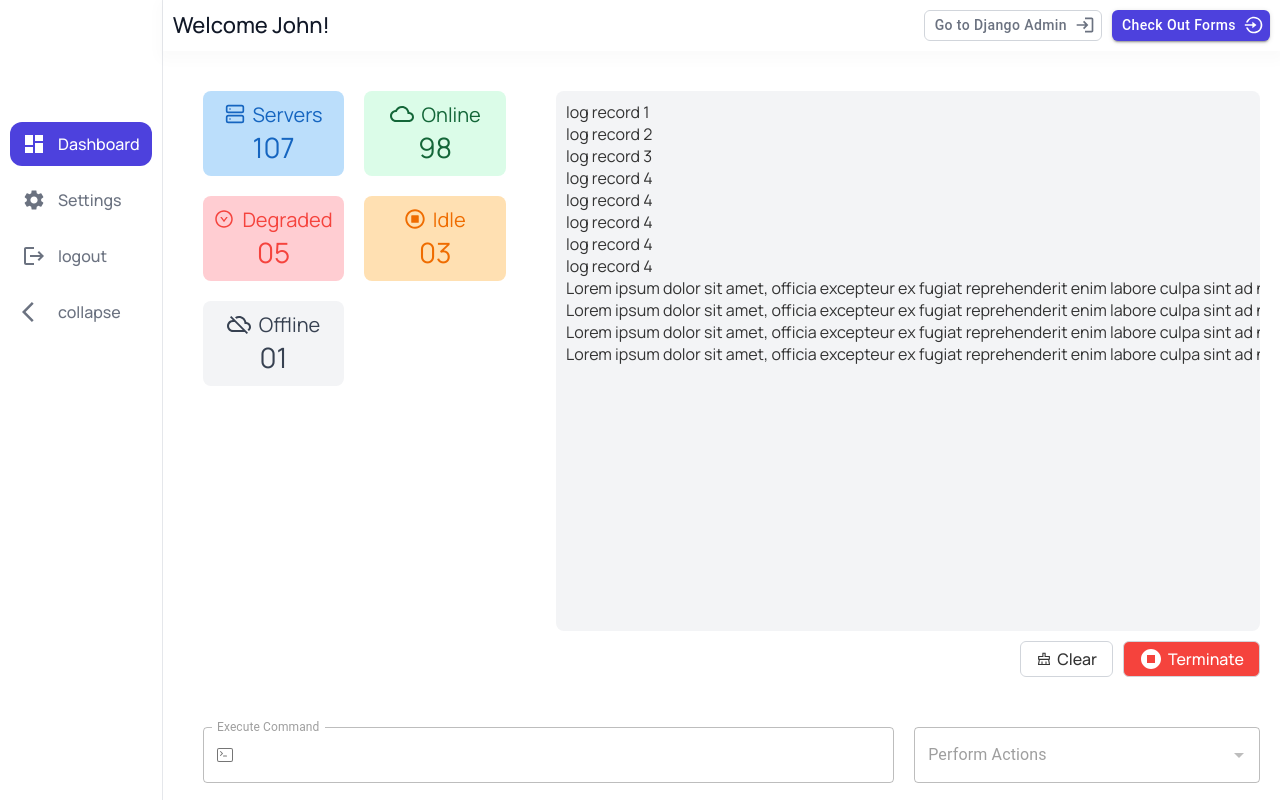
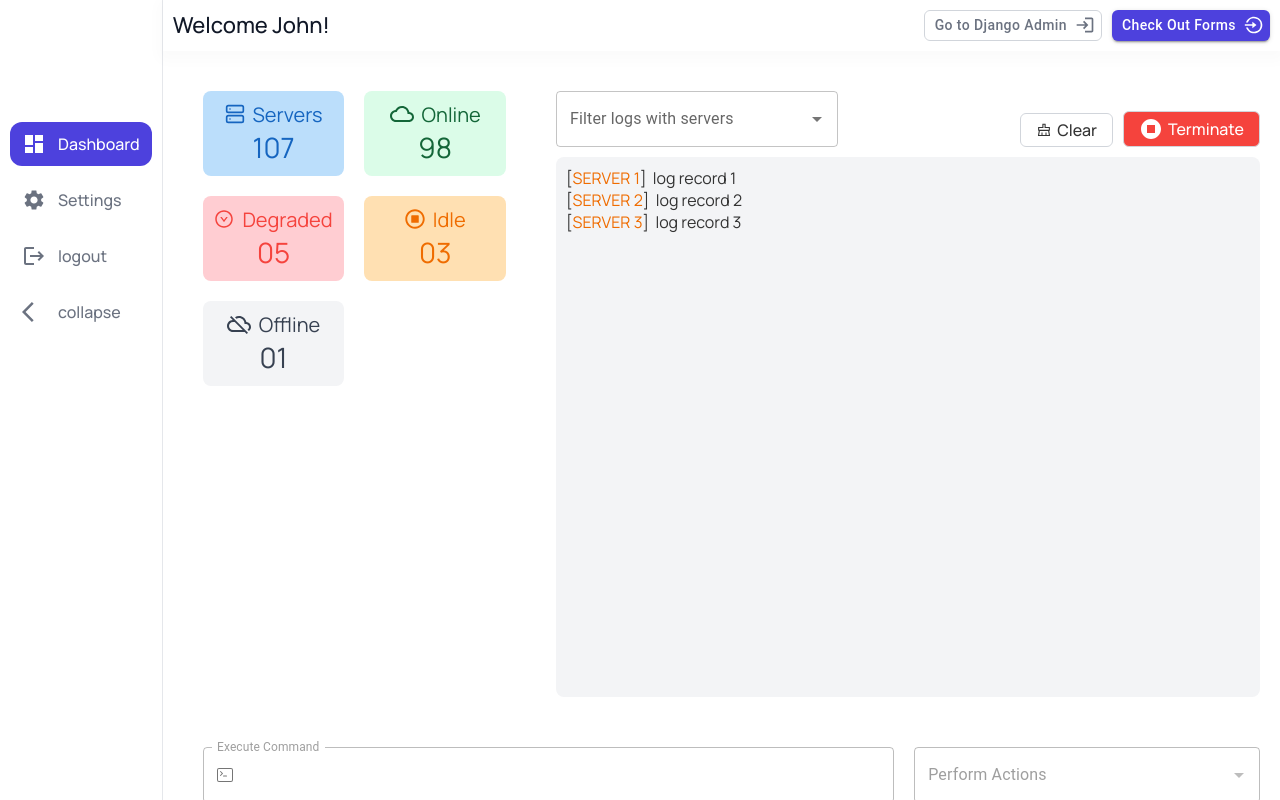
Before and after one commit to shaeinst/virtual-server-manager, a React (Vite) app in the folder frontend/vsm/: page / in a window 1280 px wide. Built offline with nearby package versions, Linux system fonts and the light colour scheme.

Commit message:
feat: add option to filter logs according to servers selection

```diff
--- /dev/null
+++ b/frontend/vsm/src/interface/components/LogDisplay/FilterServer.tsx
@@ -0,0 +1,83 @@
+import { useEffect, useState } from "react"
+import { Autocomplete, TextField } from "@mui/material"
+
+import "./stylesLogDisplay.scss"
+
+const fakeLogs: ServerLogType[] = [
+    {
+        server: "SERVER 1",
+        msg: "log record 1",
+    },
+    {
+        server: "SERVER 2",
+        msg: "log record 2",
+    },
+    {
+        server: "SERVER 3",
+        msg: "log record 3",
+    },
+]
+
+type ServerLogType = {
+    server: string
+    msg: string
+}
+
+function FilterServer() {
+    //
+
+    const [logs, setLogs] = useState<ServerLogType[]>([])
+    const [filteredLogs, setFilteredLogs] = useState<ServerLogType[]>([])
+    const [servers, setServers] = useState<string[]>([])
+
+    useEffect(() => {
+        setLogs(fakeLogs)
+        setFilteredLogs(fakeLogs)
+    }, [])
+
+    const clearLogs = () => {
+        setLogs([])
+        setFilteredLogs([])
+    }
+
+    const handleServerFilter = (_event: any, servers: string[]) => {
+        setServers(servers)
+        if (servers.length === 0) {
+            // if non is selected, show logs for all servers
+            setFilteredLogs(logs)
+        } else {
+            setFilteredLogs(logs.filter((log) => servers.includes(log.server)))
+        }
+    }
+
+    const DisplayServerFilter = () => {
+        return (
+            <Autocomplete
+                multiple
+                limitTags={2}
+                id="multiple-limit-tags"
+                renderInput={(params) => (
+                    <TextField
+                        {...params}
+                        label="Filter logs with servers"
+                        placeholder="Servers"
+                    />
+                )}
+                options={
+                    // example: ["Server name 1", "Server name 2"]
+                    logs.map((log) => log.server)
+                }
+                getOptionLabel={(server) => server}
+                onChange={handleServerFilter}
+                value={servers}
+            />
+        )
+    }
+    return {
+        DisplayServerFilter,
+        logs: filteredLogs,
+        clearLogs: clearLogs,
+    }
+}
+
+export default FilterServer
--- a/frontend/vsm/src/interface/components/LogDisplay/LogDisplay.tsx
+++ b/frontend/vsm/src/interface/components/LogDisplay/LogDisplay.tsx
@@ -1,57 +1,31 @@
-import { useEffect, useState } from "react"
+import { useState } from "react"
 import { AiOutlineClear } from "react-icons/ai"
 import StopCircleIcon from "@mui/icons-material/StopCircle"
 
 import "./stylesLogDisplay.scss"
+import FilterServer from "./FilterServer"
 import { Button } from "$exporter/component"
-
-const fakeLogs = [
-    "log record 1",
-    "log record 2",
-    "log record 3",
-    "log record 4",
-    "log record 4",
-    "log record 4",
-    "log record 4",
-    "log record 4",
-    "Lorem ipsum dolor sit amet, officia excepteur ex fugiat reprehenderit enim labore culpa sint ad nisi Lorem pariatur mollit ex esse exercitation amet. Nisi anim cupidatat excepteur officia. Reprehenderit nostrud nostrud ipsum Lorem est aliquip amet voluptate voluptate dolor minim nulla est proident. Nostrud officia pariatur ut officia. Sit irure elit esse ea nulla sunt ex occaecat reprehenderit commodo officia dolor Lorem duis laboris cupidatat officia voluptate. Culpa proident adipisicing id nulla nisi laboris ex in Lorem sunt duis officia eiusmod. Aliqua reprehenderit commodo ex non excepteur duis sunt velit enim. Voluptate laboris sint cupidatat ullamco ut ea consectetur et est culpa et culpa duis.",
-    "Lorem ipsum dolor sit amet, officia excepteur ex fugiat reprehenderit enim labore culpa sint ad nisi Lorem pariatur mollit ex esse exercitation amet. Nisi anim cupidatat excepteur officia. Reprehenderit nostrud nostrud ipsum Lorem est aliquip amet voluptate voluptate dolor minim nulla est proident. Nostrud officia pariatur ut officia. Sit irure elit esse ea nulla sunt ex occaecat reprehenderit commodo officia dolor Lorem duis laboris cupidatat officia voluptate. Culpa proident adipisicing id nulla nisi laboris ex in Lorem sunt duis officia eiusmod. Aliqua reprehenderit commodo ex non excepteur duis sunt velit enim. Voluptate laboris sint cupidatat ullamco ut ea consectetur et est culpa et culpa duis.",
-    "Lorem ipsum dolor sit amet, officia excepteur ex fugiat reprehenderit enim labore culpa sint ad nisi Lorem pariatur mollit ex esse exercitation amet. Nisi anim cupidatat excepteur officia. Reprehenderit nostrud nostrud ipsum Lorem est aliquip amet voluptate voluptate dolor minim nulla est proident. Nostrud officia pariatur ut officia. Sit irure elit esse ea nulla sunt ex occaecat reprehenderit commodo officia dolor Lorem duis laboris cupidatat officia voluptate. Culpa proident adipisicing id nulla nisi laboris ex in Lorem sunt duis officia eiusmod. Aliqua reprehenderit commodo ex non excepteur duis sunt velit enim. Voluptate laboris sint cupidatat ullamco ut ea consectetur et est culpa et culpa duis.",
-    "Lorem ipsum dolor sit amet, officia excepteur ex fugiat reprehenderit enim labore culpa sint ad nisi Lorem pariatur mollit ex esse exercitation amet. Nisi anim cupidatat excepteur officia. Reprehenderit nostrud nostrud ipsum Lorem est aliquip amet voluptate voluptate dolor minim nulla est proident. Nostrud officia pariatur ut officia. Sit irure elit esse ea nulla sunt ex occaecat reprehenderit commodo officia dolor Lorem duis laboris cupidatat officia voluptate. Culpa proident adipisicing id nulla nisi laboris ex in Lorem sunt duis officia eiusmod. Aliqua reprehenderit commodo ex non excepteur duis sunt velit enim. Voluptate laboris sint cupidatat ullamco ut ea consectetur et est culpa et culpa duis.",
-]
 
 function LogDisplay() {
     //
-    const [logs, setLogs] = useState<any[]>([""])
+
     const [commandExecuting, setCommandExecuting] = useState(true)
 
     const handleTerminate = () => {
         // handle the execution of command on server
-
         setCommandExecuting(false)
     }
 
-    useEffect(() => {
-        setLogs(fakeLogs)
-    }, [])
+    const { DisplayServerFilter, logs, clearLogs } = FilterServer()
 
     return (
         <div className="LOGDISPLAY">
-            <div className="container">
-                {logs.map((log, index) => {
-                    return (
-                        <p className="log" key={index}>
-                            {log}
-                        </p>
-                    )
-                })}
-            </div>
-
             <div className="actions">
+                <DisplayServerFilter />
                 <Button
                     title="Clear"
                     icon={<AiOutlineClear />}
-                    onClick={() => setLogs([])}
+                    onClick={clearLogs}
                 />
                 <Button
                     title="Terminate"
@@ -61,6 +35,18 @@ function LogDisplay() {
                     onClick={handleTerminate}
                 />
             </div>
+
+            <div className="container">
+                {logs.map((log, index) => {
+                    return (
+                        <div className="log" key={index}>
+                            [<span className="server">{log.server}</span>]
+                            &nbsp;
+                            <p>{log.msg}</p>
+                        </div>
+                    )
+                })}
+            </div>
         </div>
     )
 }
--- a/frontend/vsm/src/interface/components/LogDisplay/stylesLogDisplay.scss
+++ b/frontend/vsm/src/interface/components/LogDisplay/stylesLogDisplay.scss
@@ -13,15 +13,33 @@
         border-radius: 8px;
 
         .log {
+            display: flex;
             color: --neutral-500;
             font-size: 16px;
+
+            .server {
+                color: rgb(239, 108, 0);
+            }
         }
     }
 
     .actions {
-        margin-top: 10px;
+        margin-bottom: 10px;
         display: flex;
         justify-content: flex-end;
+        align-items: flex-end;
         gap: 10px;
+
+        // server filter
+        > :first-child {
+            margin-right: auto;
+            min-width: 40%;
+        }
+
+        // action buttons
+        > :nth-child(2),
+        > :nth-child(3) {
+            max-height: 30px;
+        }
     }
 }
```
